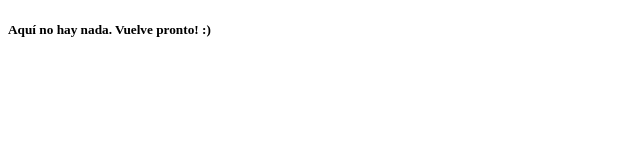
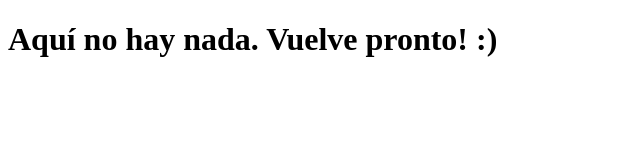
Before and after one commit to ferferv/me, a plain HTML site: page index.html in a window 1280 px wide. Shown: the whole page, without its empty margins (0-640 px from the left). Drawn offline with Linux system fonts and the light colour scheme.

Commit message:
Update index.html

```diff
--- a/index.html
+++ b/index.html
@@ -5,6 +5,6 @@
     <title>ferv.</title>
   </head>
   <body>
-	<h5>Aquí no hay nada. Vuelve pronto! :)</h5>
+	<h1>Aquí no hay nada. Vuelve pronto! :)</h1>
   </body>
 </html>
```
